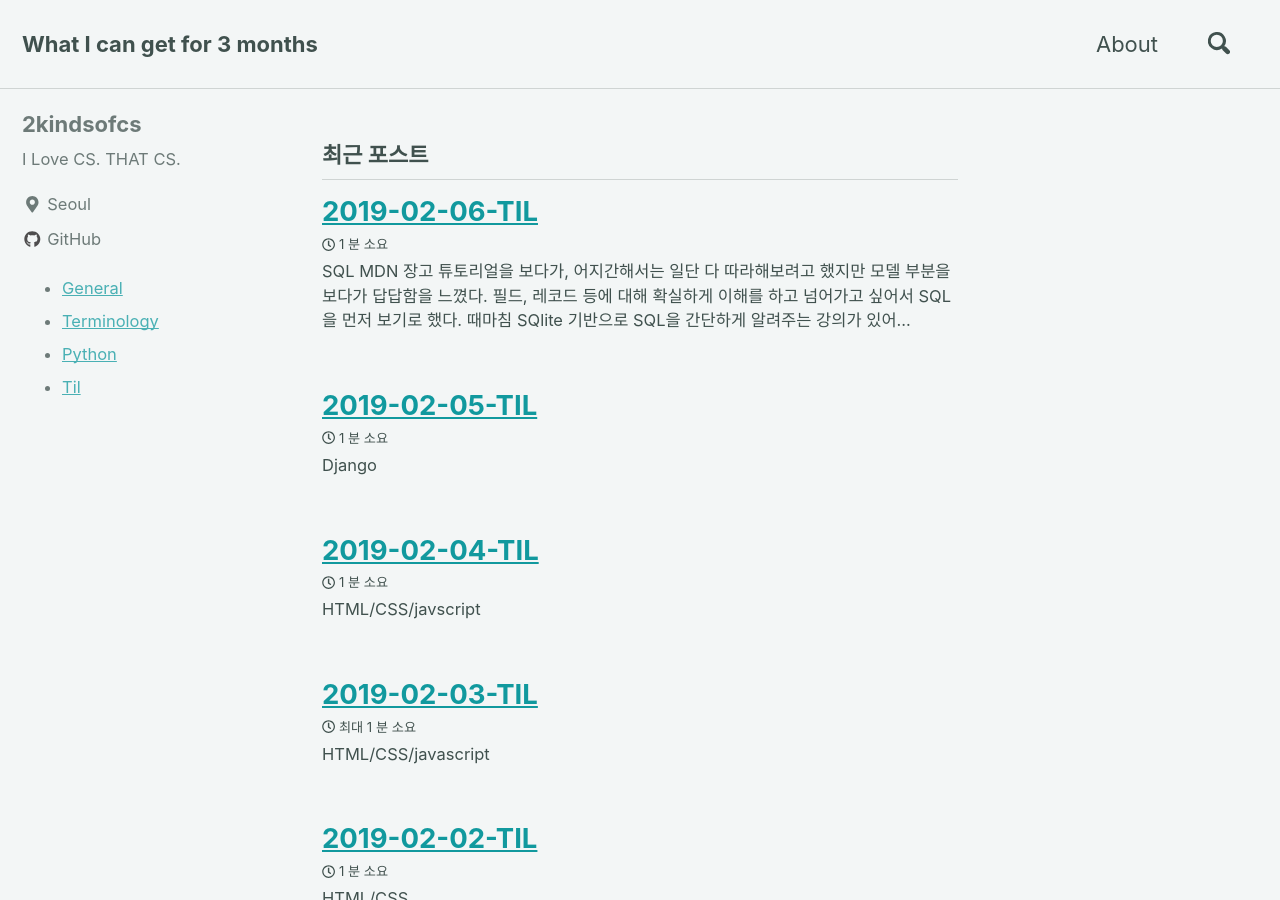
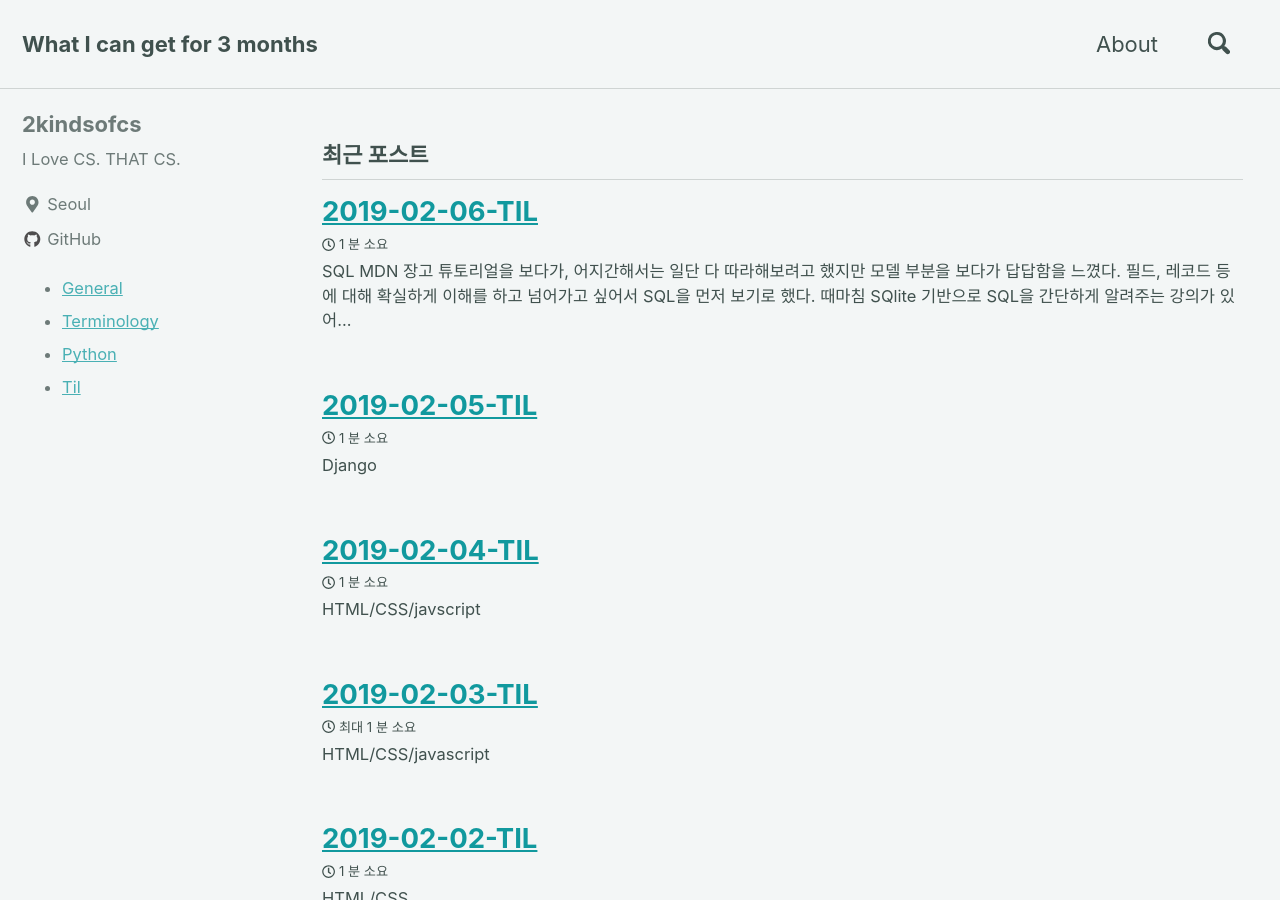
Before and after one commit to 2kindsofcs/-, a Jekyll site: the page built from index.html, in a window 1280 px wide and 900 px high. Built offline with Jekyll 4.4.1, drawn with Linux system fonts in a browser that asks for light colours; nearby versions of some CDN libraries; the list of posts is cut into pages by our own code.

Commit message:
Change content width wider

```diff
--- a/_sass/minimal-mistakes/_archive.scss
+++ b/_sass/minimal-mistakes/_archive.scss
@@ -9,12 +9,12 @@
   @include breakpoint($large) {
     float: right;
     width: calc(100% - #{$right-sidebar-width-narrow});
-    padding-right: $right-sidebar-width-narrow;
+    padding-right: 15px;
   }
 
   @include breakpoint($x-large) {
     width: calc(100% - #{$right-sidebar-width});
-    padding-right: $right-sidebar-width;
+    padding-right: 15px;
   }
 }
 
```
